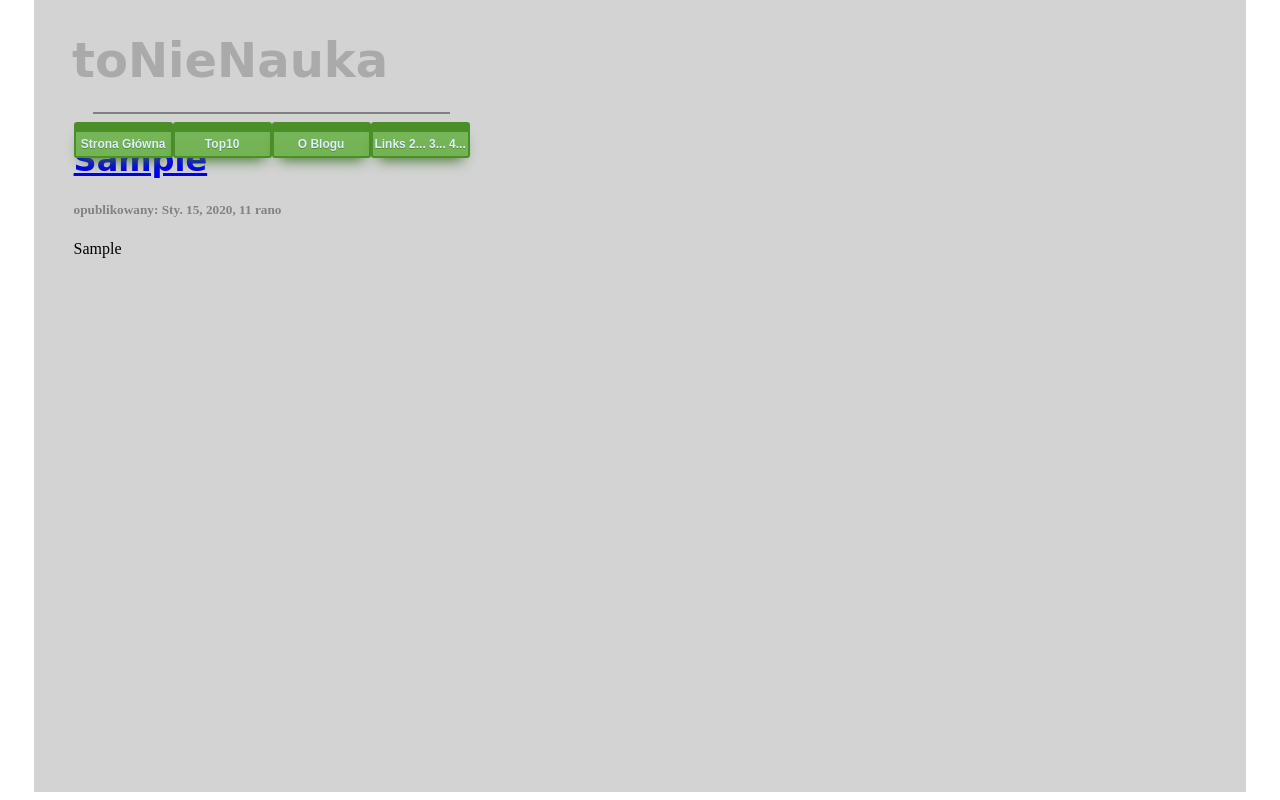
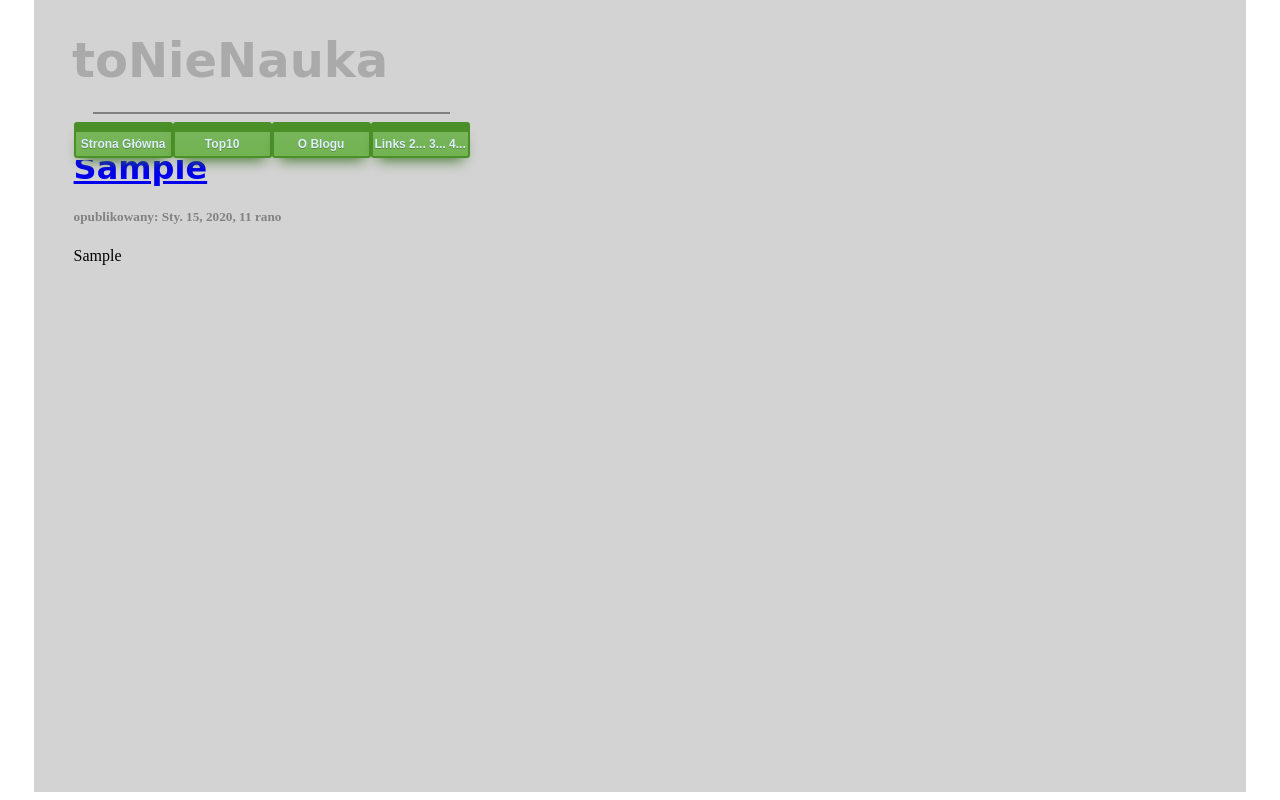
Before and after one commit to Zennek/blog, a Django app: page / in a window 1280 px wide. Run offline with Django 3.2, Linux system fonts and the light colour scheme; tables that the repository leaves empty hold one stand-in row (values such as "Sample post").

Commit message:
poprawiono marginesy

```diff
--- a/blog/static/css/blog.css
+++ b/blog/static/css/blog.css
@@ -17,6 +17,7 @@ background-color: white;
     background-color: lightgrey;
     padding: 0px 0px 0px 3%;
     width: 70%;
+    height: 20%;
 }
 
 .page-header h1, .page-header h1 a, .page-header h1 a:visited, .page-header h1 a:active {
@@ -126,11 +127,12 @@ ul a:hover {
 
 .main_menu {
   margin-left: 40px;
+  width: : 20%;
 }
 
 .zawartosc {
     position: static;
-    margin-top: 120px;
+    margin-top: 15%;
     margin-left: 40px;
     margin-right: 40px;
     float: left;
@@ -141,7 +143,7 @@ ul a:hover {
     display: table;
     top: 0px;
     background-color: lightgrey;
-    margin-top: 0px;
+    margin-top: 0%;
     height: 100%;
     width: 100%;
 }
```
